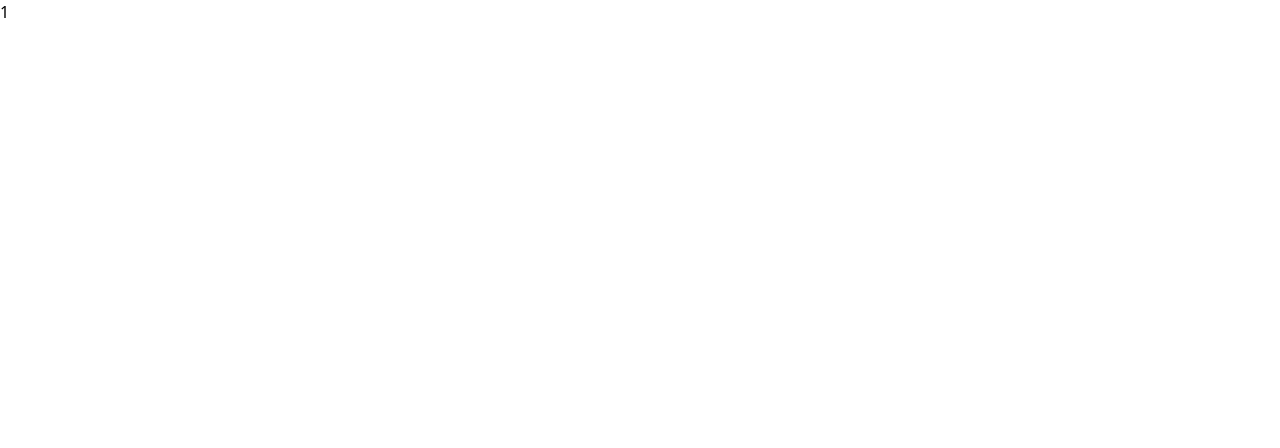
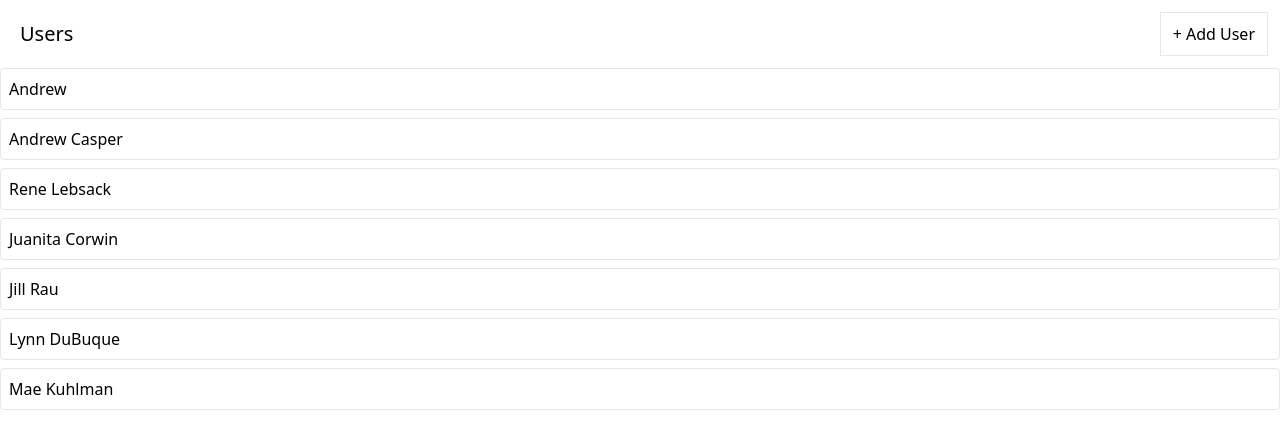
Before and after one commit to AndriiNyzhnyk1994/rtk-media, a React (Create React App) app: page / in a window 1280 px wide. Shown: the top 448 px of the page. Built offline with nearby package versions, Linux system fonts and the light colour scheme; data requests are answered from the project's data file.

Commit message:
added `addUser` request+handler

```diff
--- a/db.json
+++ b/db.json
@@ -1,5 +1,34 @@
 {
-    "users": [{"id": 1, "name": "Andrew"}],
-    "albums": [],
-    "photos": []
+  "users": [
+    {
+      "id": 1,
+      "name": "Andrew"
+    },
+    {
+      "name": "Andrew Casper",
+      "id": 2
+    },
+    {
+      "name": "Rene Lebsack",
+      "id": 3
+    },
+    {
+      "name": "Juanita Corwin",
+      "id": 4
+    },
+    {
+      "name": "Jill Rau",
+      "id": 5
+    },
+    {
+      "name": "Lynn DuBuque",
+      "id": 6
+    },
+    {
+      "name": "Mae Kuhlman",
+      "id": 7
+    }
+  ],
+  "albums": [],
+  "photos": []
 }
--- a/src/App.js
+++ b/src/App.js
@@ -1,5 +1,10 @@
 import UsersList from "./components/UsersList"
 
+// !!!! WARNING !!!!
+
+// BEFORE START APP WITH NPM START
+// RUN THE COMMAND: `npm run start:server`
+// to run our json-server
 
 function App() {
     return <div className="container mx-auto">
--- a/src/components/UsersList.js
+++ b/src/components/UsersList.js
@@ -1,14 +1,14 @@
 import { useEffect } from "react"
 import { useDispatch, useSelector } from "react-redux"
-import { fetchUsers } from "../store"
+import { fetchUsers, addUser } from "../store"
 import Skeleton from "./Skeleton"
-
+import Button from './Button'
 
 
 function UsersList() {
 
     const dispatch = useDispatch()
-const {isLoading, data, error} = useSelector((state) => {
+    const { isLoading, data, error } = useSelector((state) => {
         return state.users // {data: [], isLoading: false, error: null}
     })
 
@@ -16,17 +16,35 @@
         dispatch(fetchUsers())
     }, [dispatch])
 
-if(isLoading) {
-    return <Skeleton times={6} className="h-10 w-full"/>
+    if (isLoading) {
+        return <Skeleton times={6} className="h-10 w-full" />
     }
-if(error) {
+    if (error) {
         return <div>Error data...</div>
     }
+
+    const renderedUsers = data.map((user) => {
+        return <div key={user.id} className="mb-2 border rounded">
+            <div className="flex p-2 justify-between items-center cursor-pointer">
+                {user.name}
+            </div>
+        </div>
+    })
+    const handleUserAdd = () => {
+        dispatch(addUser())
+    }
+
 
     console.log(data);
 
     return <div>
-        {data.length}
+        <div className="flex flex-row justify-between m-3">
+            <h1 className="m-2 text-xl">Users</h1>
+            <Button onClick={handleUserAdd}>
+                + Add User
+            </Button>
+        </div>
+        {renderedUsers}
     </div>
 }
 
--- a/src/store/index.js
+++ b/src/store/index.js
@@ -10,6 +10,7 @@
 
 
 export * from './thunks/fetchUsers'
+export * from './thunks/addUser'
 // yes, it's export from another file, it's confusing
 // here we catch all exported data from `fetchUsers` (now it's only fetchUsers variable)
 // and creating export this catched data.
--- a/src/store/slices/usersSlice.js
+++ b/src/store/slices/usersSlice.js
@@ -1,5 +1,6 @@
 import { createSlice } from "@reduxjs/toolkit";
 import { fetchUsers } from "../thunks/fetchUsers";
+import { addUser } from "../thunks/addUser";
 
 const usersSlice = createSlice({
     name: 'users',
@@ -12,7 +13,6 @@
         builder.addCase(fetchUsers.pending, (state, action) => {
             //action.payload === response.data
             state.isLoading = true
-
         })
         builder.addCase(fetchUsers.fulfilled, (state, action) => {
             state.isLoading = false
@@ -22,6 +22,18 @@
             state.isLoading = false
             state.error = action.error
         })
+
+        builder.addCase(addUser.pending, (state, action) => {
+            state.isLoading = true
+        })
+        builder.addCase(addUser.fulfilled, (state, action) => {
+            state.isLoading = false
+            state.data.push(action.payload)
+        })
+        builder.addCase(addUser.rejected, (state, action) => {
+            state.isLoading = false
+            state.error = action.error
+        })
     }
 })
 
--- /dev/null
+++ b/src/store/thunks/addUser.js
@@ -0,0 +1,13 @@
+import { createAsyncThunk } from "@reduxjs/toolkit";
+import axios from "axios";
+import {faker} from '@faker-js/faker'
+
+
+const addUser = createAsyncThunk('users/add', async () => {
+    const response = await axios.post('http://localhost:3005/users', {
+        name: faker.person.fullName()
+    })
+    return response.data
+})
+
+export {addUser}
--- a/tailwind.config.js
+++ b/tailwind.config.js
@@ -9,7 +9,7 @@
           }
         },
         animation: {
-          shimmer: 'shimmer 1.5s infinite'
+          shimmer: 'shimmer 2s infinite'
         },
       },
     },
```
Lines whose indentation alone changed are shown as unchanged.
